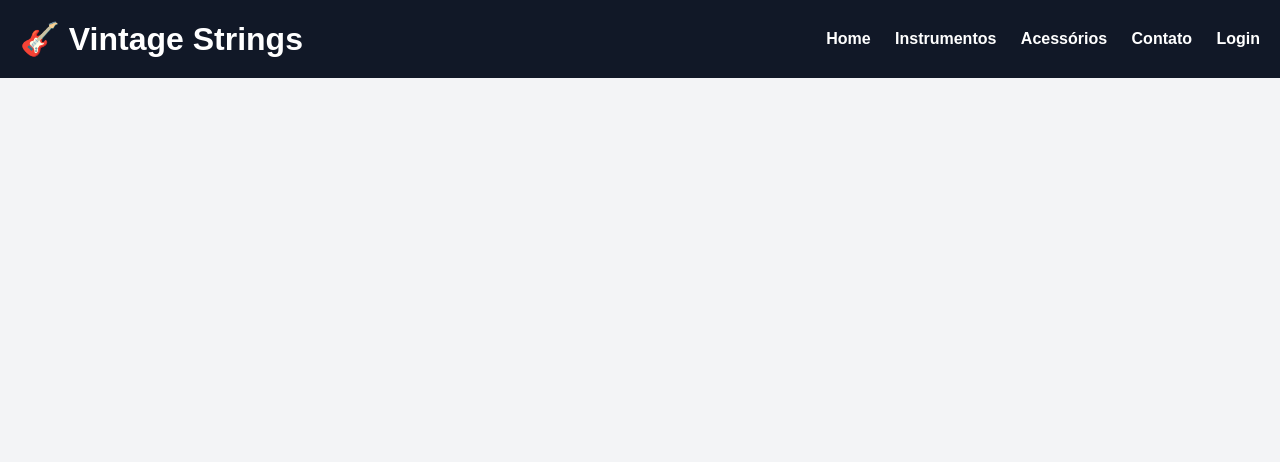
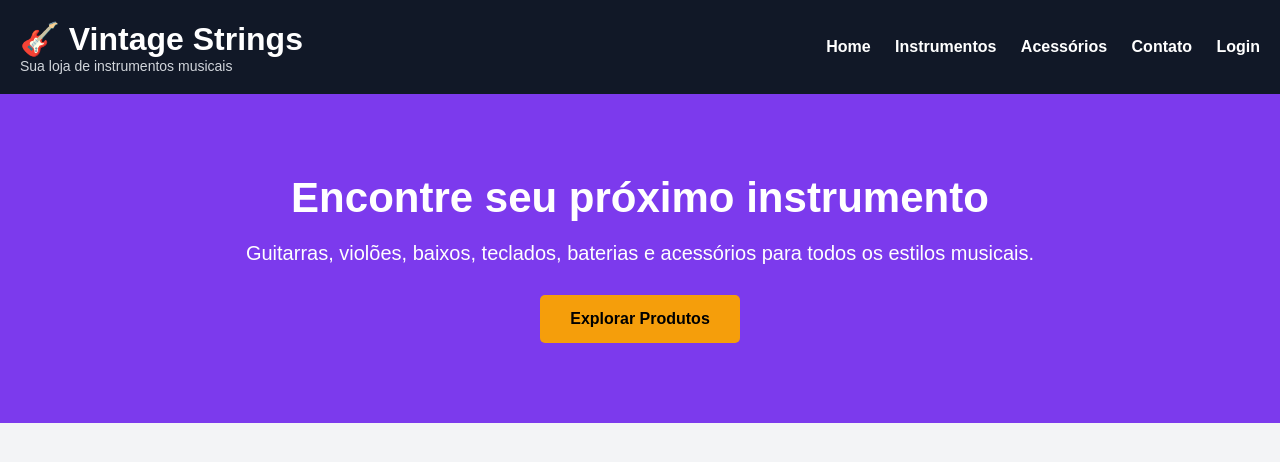
Before and after one commit to arthur-peres-souza/vintage-strings, a plain HTML site: page index.html in a window 1280 px wide. Drawn offline with Linux system fonts and the light colour scheme.

Commit message:
Adiciona banner principal

```diff
--- a/css/style.css
+++ b/css/style.css
@@ -30,3 +30,45 @@ nav a {
 nav a:hover {
     color: #F59E0B;
 }
+.logo p {
+    font-size: 14px;
+    color: #d1d5db;
+}
+.banner {
+    background-color: #7C3AED;
+    color: white;
+
+    text-align: center;
+
+    padding: 80px 20px;
+}
+
+.banner h2 {
+    font-size: 42px;
+    margin-bottom: 20px;
+}
+
+.banner p {
+    font-size: 20px;
+    margin-bottom: 30px;
+}
+
+.banner button {
+    background-color: #F59E0B;
+    color: black;
+
+    border: none;
+
+    padding: 15px 30px;
+
+    border-radius: 5px;
+
+    cursor: pointer;
+
+    font-size: 16px;
+    font-weight: bold;
+}
+
+.banner button:hover {
+    background-color: #d97706;
+}
--- a/index.html
+++ b/index.html
@@ -11,7 +11,10 @@
 <script src="js/script.js"></script>
 <body>
     <header>
+    <div class="logo">
     <h1>🎸 Vintage Strings</h1>
+    <p>Sua loja de instrumentos musicais</p>
+    </div>
 
     <nav>
         <a href="#">Home</a>
@@ -21,5 +24,19 @@
         <a href="login.html">Login</a>
     </nav>
 </header>
+<section class="banner">
+
+    <h2>Encontre seu próximo instrumento</h2>
+
+    <p>
+        Guitarras, violões, baixos, teclados,
+        baterias e acessórios para todos os estilos musicais.
+    </p>
+
+    <a href="#">
+        <button>Explorar Produtos</button>
+    </a>
+
+</section>
 </body>
 </html>
```
